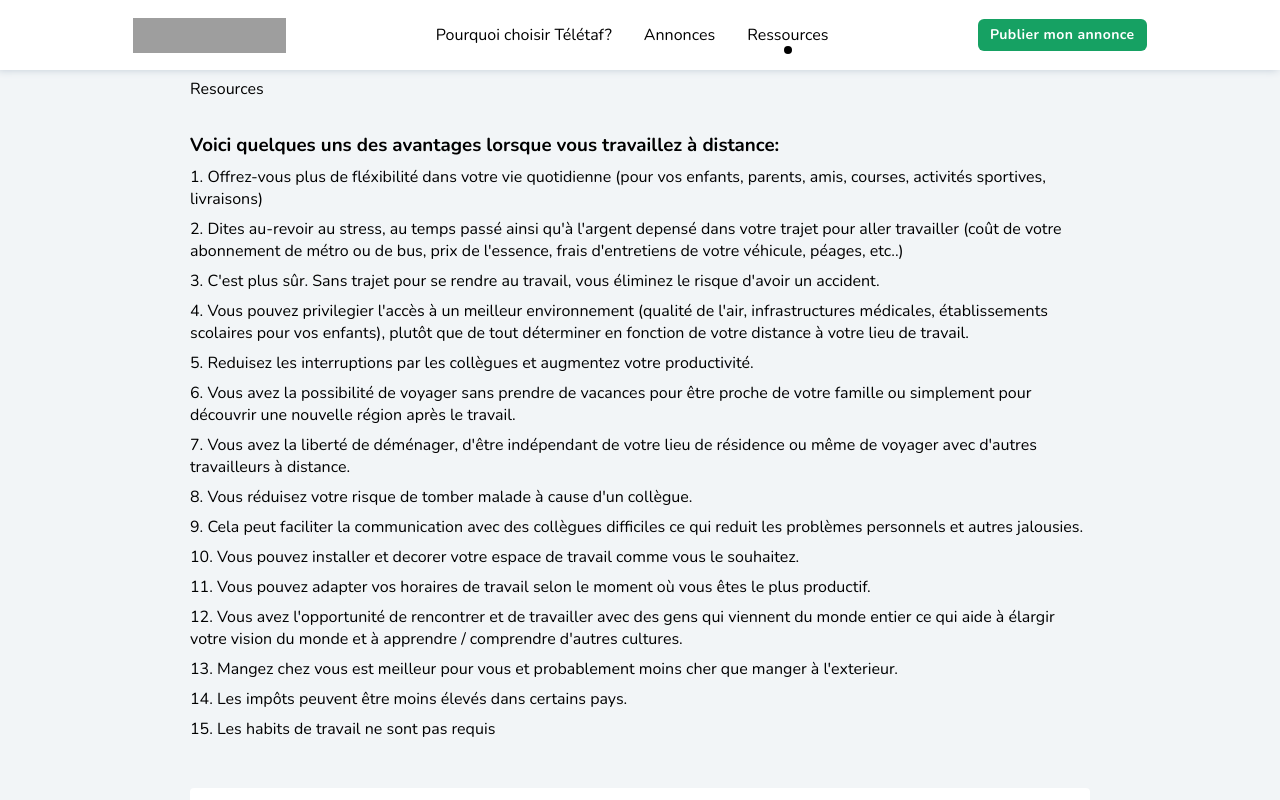
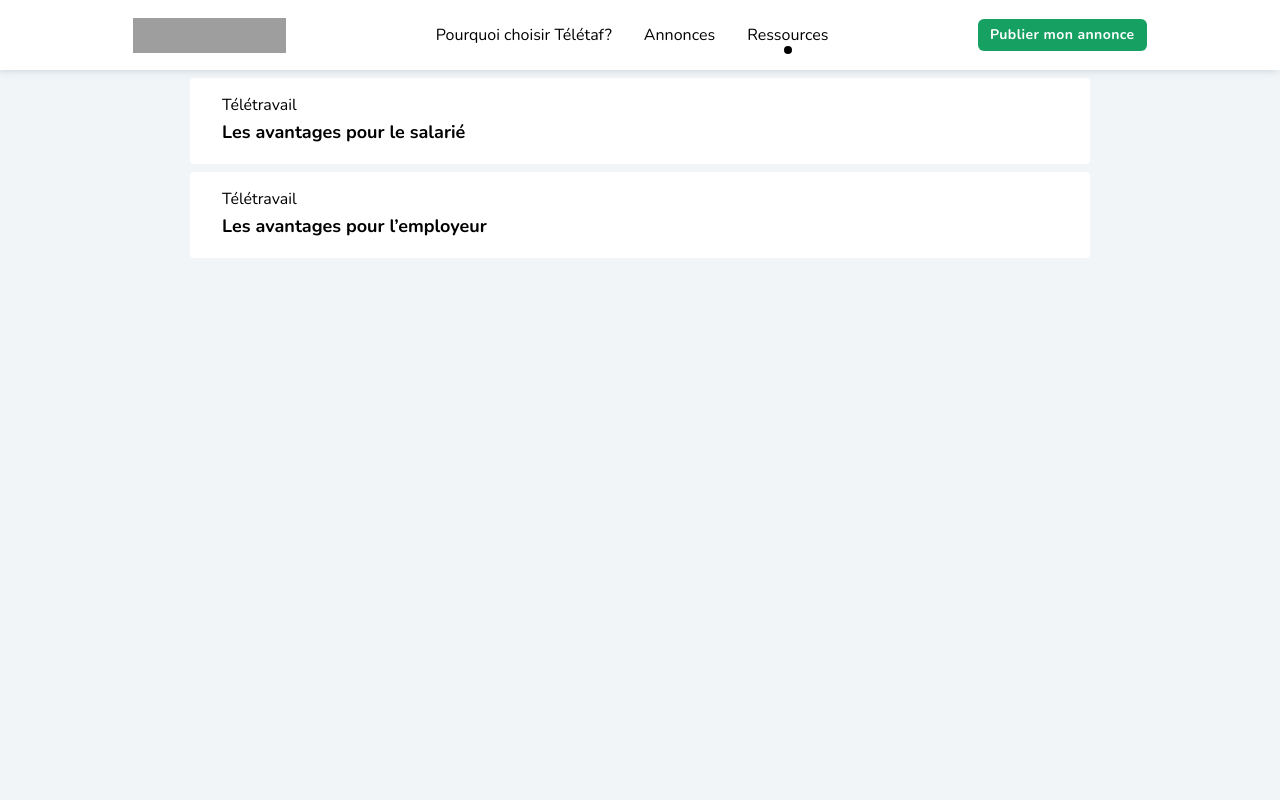
Before and after one commit to gabrielmessager/teletaf, a Next.js app: page /resources in a window 1280 px wide. Shown: the top 800 px of the page. Built offline with nearby package versions, Linux system fonts and the light colour scheme; grey boxes are pictures that could not be loaded.

Commit message:
refactor resources articles

```diff
--- a/components/Pages/Components/Card/Card.js
+++ b/components/Pages/Components/Card/Card.js
@@ -20,7 +20,13 @@ import { Time } from '../../../../components/Time';
 import { Button } from '../../../../components/Button';
 import { useRefHeight } from '../../../../hooks/useRefHeight';
 
-export const Card = ({ onClick, jobpost, isOpen = false }) => {
+export const Card = ({
+  onClick,
+  children,
+  isOpen = false,
+  title,
+  subtitle,
+}) => {
   // const tags = [jobpost?.primary_tag, ...jobpost?.extra_tags];
   // const date = dateFromObjectId(jobpost?._id);
   // const formattedDate = date.toISOString();
@@ -35,13 +41,13 @@ export const Card = ({ onClick, jobpost, isOpen = false }) => {
           <Thumb src={jobpost?.company_logo} />
         </ThumbContainer> */}
         <JobContainer>
-          <CompanyName>Travailler à distance</CompanyName>
-          <JobTitle>Les avantages pour les salariés</JobTitle>
-          <div>
+          <CompanyName>{title}</CompanyName>
+          <JobTitle>{subtitle}</JobTitle>
+          {/* <div>
             <Tag backgroundColor="lightgrey">{jobpost?.contract_type}</Tag>
             <Tag backgroundColor="lightgrey">{jobpost?.contract_duration}</Tag>
             <Tag backgroundColor="lightgrey">{jobpost?.location}</Tag>
-          </div>
+          </div> */}
           {/* <TagsContainer className="JobPost__TagsContainer__Mobile">
             {tags.map((tag) => (
               <Tag key={tag}>{tag}</Tag>
@@ -55,7 +61,7 @@ export const Card = ({ onClick, jobpost, isOpen = false }) => {
         </TagsContainer> */}
       </Container>
       <DescriptionContainer height={refHeight} isOpen={!isOpen}>
-        <Description ref={ref}>wkejfbkjbwekfjbwefkjb</Description>
+        <Description ref={ref}>{children}</Description>
       </DescriptionContainer>
     </div>
   );
--- a/components/Pages/Resources/Articles/WorkRemoteForEmployees/index.js
+++ /dev/null
@@ -1 +0,0 @@
-export { WorkRemoteForEmployees } from './WorkRemoteForEmployees';
--- a/components/Pages/Resources/Articles/WorkRemoteForEmployer/index.js
+++ /dev/null
@@ -1 +0,0 @@
-export { WorkRemoteForEmployer } from './WorkRemoteForEmployer';
--- /dev/null
+++ b/components/Pages/Resources/Articles/index.js
@@ -0,0 +1,4 @@
+import { remoteWorkForEmployees } from './remoteWorkForEmployees';
+import { remoteWorkForEmployer } from './remoteWorkForEmployer';
+
+export const articles = [remoteWorkForEmployees, remoteWorkForEmployer];
--- a/components/Pages/Resources/Articles/WorkRemoteForEmployees/WorkRemoteForEmployees.js
+++ b/components/Pages/Resources/Articles/remoteWorkForEmployees.js
@@ -1,12 +1,9 @@
 import React from 'react';
-import { Container, H3, Paragraph } from '../../../Components';
+import { Paragraph } from '../../Components';
 
-export function WorkRemoteForEmployees() {
-  return (
-    <Container>
-      <H3>
-        Voici quelques uns des avantages lorsque vous travaillez à distance:
-      </H3>
+export const remoteWorkForEmployees = {
+  content: () => (
+    <>
       <Paragraph>
         1. Offrez-vous plus de fléxibilité dans votre vie quotidienne (pour vos
         enfants, parents, amis, courses, activités sportives, livraisons)
@@ -81,6 +78,8 @@ export function WorkRemoteForEmployees() {
       </Paragraph>
 
       <Paragraph>15. Les habits de travail ne sont pas requis</Paragraph>
-    </Container>
-  );
-}
+    </>
+  ),
+  title: 'Télétravail',
+  subtitle: 'Les avantages pour le salarié',
+};
--- a/components/Pages/Resources/Articles/WorkRemoteForEmployer/WorkRemoteForEmployer.js
+++ b/components/Pages/Resources/Articles/remoteWorkForEmployer.js
@@ -1,23 +1,9 @@
-import React, { useState } from 'react';
-import { Card, Container, H3, Paragraph } from '../../../Components';
+import React from 'react';
+import { Paragraph } from '../../Components';
 
-export function WorkRemoteForEmployer() {
-  const [openedCards, setOpenedCards] = useState({});
-
-  const toggleJobPost = (cardId) => {
-    // close JobPost if currently opened
-    if (openedCards[cardId]) {
-      return setOpenedCards({ ...openedCards, [cardId]: false });
-    }
-    setOpenedCards({ ...openedCards, [cardId]: true });
-  };
-  return (
-    <Container>
-      <Card onClick={() => toggleJobPost(1)} isOpen={!!openedCards[1]} />
-      <H3>
-        Voici quelques uns des avantages lorsque vous proposez le travail à
-        distance:
-      </H3>
+export const remoteWorkForEmployer = {
+  content: () => (
+    <>
       <Paragraph>
         1. Embauchez des gens qualifiés sans réfléchir à savoir où ils habitent.
       </Paragraph>
@@ -58,6 +44,8 @@ export function WorkRemoteForEmployer() {
         10. Avec plus de flexibilité, vous attirez plus de diversité au sein de
         votre organisation
       </Paragraph>
-    </Container>
-  );
-}
+    </>
+  ),
+  title: 'Télétravail',
+  subtitle: 'Les avantages pour l’employeur',
+};
--- a/components/Pages/Resources/Resources.js
+++ b/components/Pages/Resources/Resources.js
@@ -1,14 +1,33 @@
 import React, { useState } from 'react';
-import { Container, Paragraph } from '../Components';
-import { WorkRemoteForEmployees } from './Articles/WorkRemoteForEmployees';
-import { WorkRemoteForEmployer } from './Articles/WorkRemoteForEmployer';
+import { Card, Container } from '../Components';
+import { articles } from './Articles';
 
 export function Resources() {
+  const [openedCards, setOpenedCards] = useState({});
+  const toggleCard = (cardId) => {
+    // close JobPost if currently opened
+    if (openedCards[cardId]) {
+      return setOpenedCards({ ...openedCards, [cardId]: false });
+    }
+    setOpenedCards({ ...openedCards, [cardId]: true });
+  };
+
   return (
     <Container>
-      <Paragraph>Resources</Paragraph>
-      <WorkRemoteForEmployees />
-      <WorkRemoteForEmployer />
+      {articles.map((article, i) => {
+        const { content, title, subtitle } = article;
+        return (
+          <Card
+            onClick={() => toggleCard(i)}
+            isOpen={!!openedCards[i]}
+            key={`Card_${i}`}
+            title={title}
+            subtitle={subtitle}
+          >
+            {content()}
+          </Card>
+        );
+      })}
     </Container>
   );
 }
```
Also changed, not shown: components/JobPostForm/components/JobPostDescription/JobPostDescription.js (+13 -15 lines), components/JobPostForm/components/JobPostTitle/JobPostTitle.js (+16 -17 lines), pages/_app.js (+6 -6 lines).
